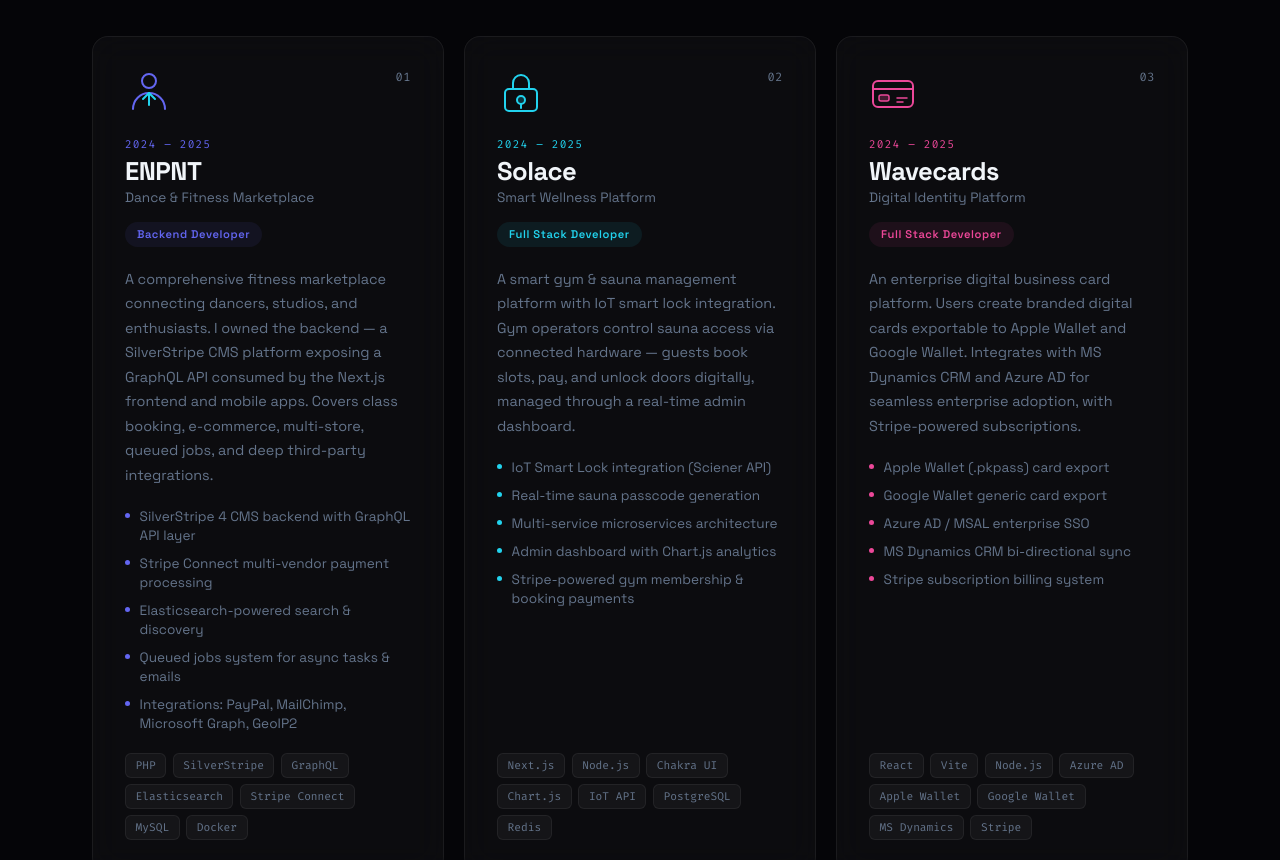
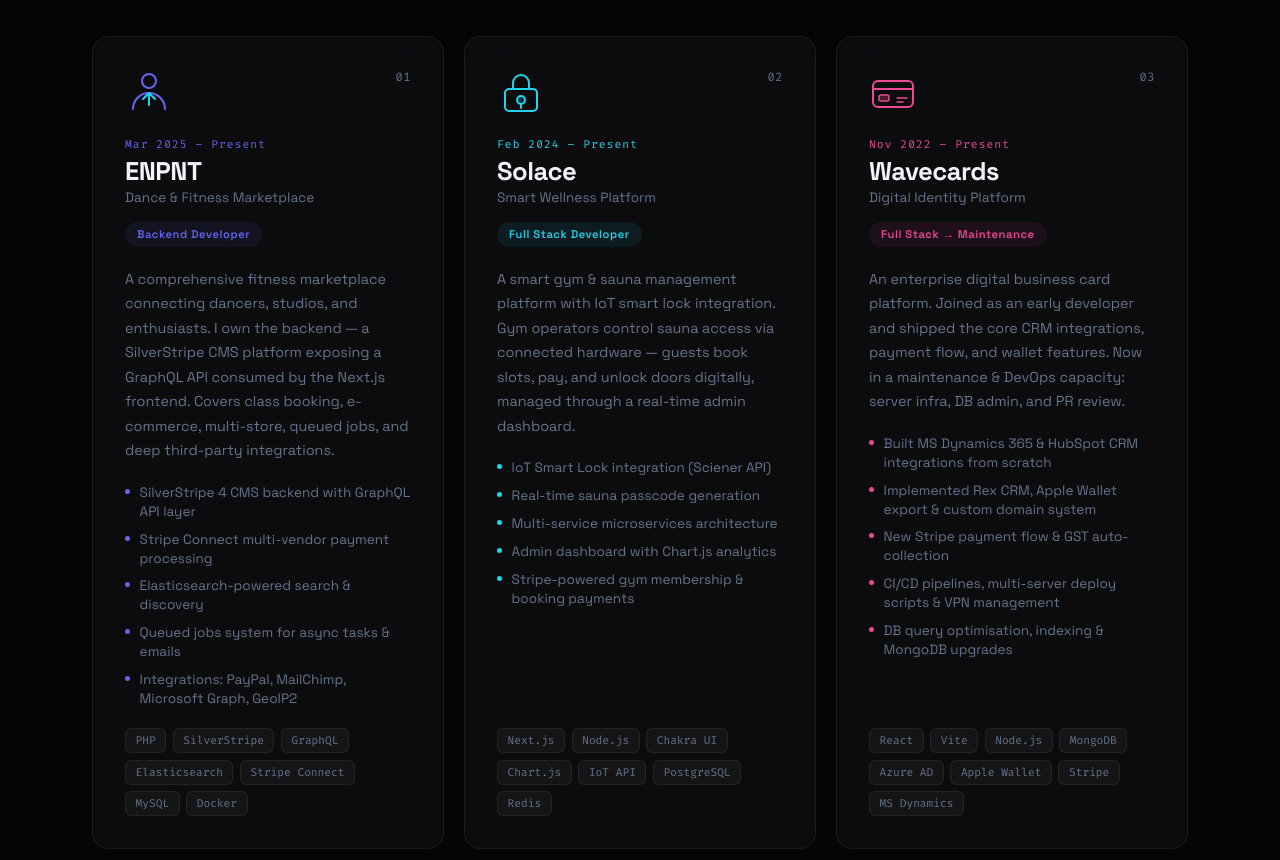
Before and after one commit to falhar/portfolio, a React (Vite) app: page / in a window 1280 px wide. Shown: the part 1180-2040 px from the top of the page. Built offline with nearby package versions, Linux system fonts and the light colour scheme; the HTML template or start-up script is replaced by a standard one.

Commit message:
chore: adjust detail of active project

```diff
--- a/src/components/Projects.jsx
+++ b/src/components/Projects.jsx
@@ -7,9 +7,9 @@
     index: '01',
     name: 'ENPNT',
     tagline: 'Dance & Fitness Marketplace',
-    year: '2024 – 2025',
+    year: 'Mar 2025 – Present',
     role: 'Backend Developer',
-    desc: 'A comprehensive fitness marketplace connecting dancers, studios, and enthusiasts. I owned the backend — a SilverStripe CMS platform exposing a GraphQL API consumed by the Next.js frontend and mobile apps. Covers class booking, e-commerce, multi-store, queued jobs, and deep third-party integrations.',
+    desc: 'A comprehensive fitness marketplace connecting dancers, studios, and enthusiasts. I own the backend — a SilverStripe CMS platform exposing a GraphQL API consumed by the Next.js frontend. Covers class booking, e-commerce, multi-store, queued jobs, and deep third-party integrations.',
     highlights: [
       'SilverStripe 4 CMS backend with GraphQL API layer',
       'Stripe Connect multi-vendor payment processing',
@@ -34,7 +34,7 @@
     index: '02',
     name: 'Solace',
     tagline: 'Smart Wellness Platform',
-    year: '2024 – 2025',
+    year: 'Feb 2024 – Present',
     role: 'Full Stack Developer',
     desc: 'A smart gym & sauna management platform with IoT smart lock integration. Gym operators control sauna access via connected hardware — guests book slots, pay, and unlock doors digitally, managed through a real-time admin dashboard.',
     highlights: [
@@ -61,17 +61,17 @@
     index: '03',
     name: 'Wavecards',
     tagline: 'Digital Identity Platform',
-    year: '2024 – 2025',
-    role: 'Full Stack Developer',
-    desc: 'An enterprise digital business card platform. Users create branded digital cards exportable to Apple Wallet and Google Wallet. Integrates with MS Dynamics CRM and Azure AD for seamless enterprise adoption, with Stripe-powered subscriptions.',
+    year: 'Nov 2022 – Present',
+    role: 'Full Stack → Maintenance',
+    desc: 'An enterprise digital business card platform. Joined as an early developer and shipped the core CRM integrations, payment flow, and wallet features. Now in a maintenance & DevOps capacity: server infra, DB admin, and PR review.',
     highlights: [
-      'Apple Wallet (.pkpass) card export',
-      'Google Wallet generic card export',
-      'Azure AD / MSAL enterprise SSO',
-      'MS Dynamics CRM bi-directional sync',
-      'Stripe subscription billing system',
+      'Built MS Dynamics 365 & HubSpot CRM integrations from scratch',
+      'Implemented Rex CRM, Apple Wallet export & custom domain system',
+      'New Stripe payment flow & GST auto-collection',
+      'CI/CD pipelines, multi-server deploy scripts & VPN management',
+      'DB query optimisation, indexing & MongoDB upgrades',
     ],
-    tech: ['React', 'Vite', 'Node.js', 'Azure AD', 'Apple Wallet', 'Google Wallet', 'MS Dynamics', 'Stripe'],
+    tech: ['React', 'Vite', 'Node.js', 'MongoDB', 'Azure AD', 'Apple Wallet', 'Stripe', 'MS Dynamics'],
     accent: '#ec4899',
     accentBg: 'rgba(236,72,153,0.08)',
     icon: (
```
